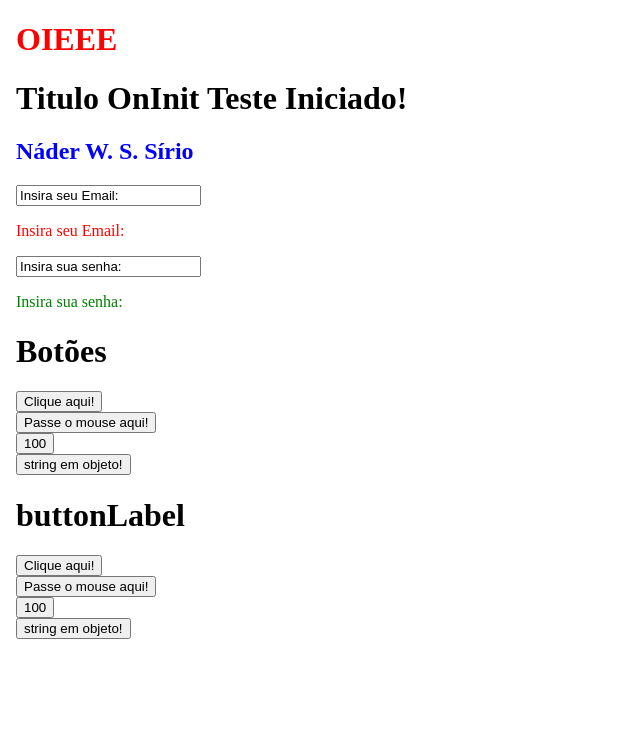
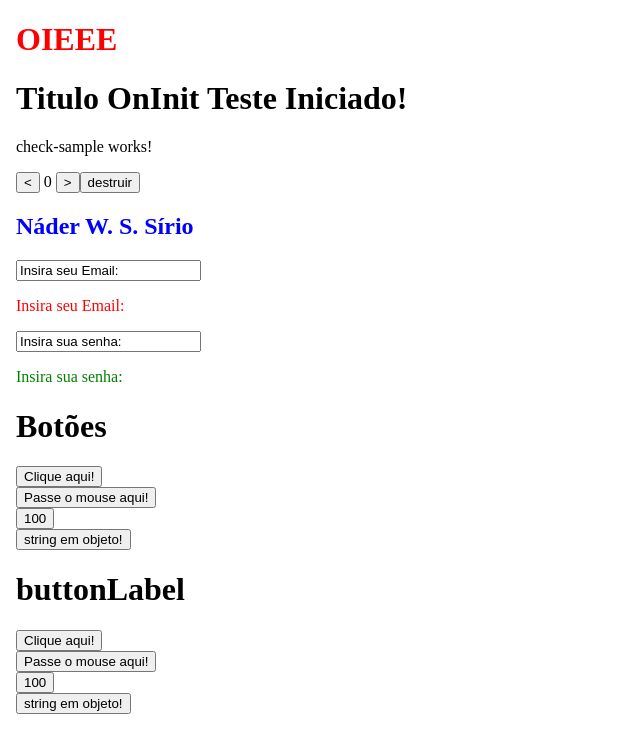
Before and after one commit to nadersirio/Angular-firsts-steps, an Angular app: page / in a window 1280 px wide. Shown: the top 752 px of the page, without its empty margins (0-640 px from the left). Built offline with nearby package versions, Linux system fonts and the light colour scheme.

Commit message:
add: life-cycles

```diff
--- a/src/app/app.component.html
+++ b/src/app/app.component.html
@@ -7,6 +7,8 @@
   <body>
     <h1>OIEEE</h1>
     <app-title></app-title>
+    <app-check-sample *ngIf="isAliveCheckSample"></app-check-sample>
+    <button (click)="disposeCheckSample()">destruir</button>
     <menu-component></menu-component>
     <entry-data-component></entry-data-component>
     <button-component [label]="buttonLabel"></button-component>
--- a/src/app/app.component.ts
+++ b/src/app/app.component.ts
@@ -7,4 +7,9 @@ import { Component } from '@angular/core';
 })
 export class AppComponent {
   buttonLabel: string = 'Botões';
+  isAliveCheckSample:boolean = true;
+
+  disposeCheckSample():void{
+    this.isAliveCheckSample = false;
+  }
 }
--- a/src/app/app.module.ts
+++ b/src/app/app.module.ts
@@ -8,6 +8,7 @@ import { MenuComponent } from './components/menu.component';
 import { ButtonComponent } from './components/button.component';
 import { EntryDataComponent } from './components/entry-data.component';
 import { TitleComponent } from './components/title.component';
+import { CheckSampleComponent } from './check-sample/check-sample.component';
 
 @NgModule({
   declarations: [
@@ -16,6 +17,7 @@ import { TitleComponent } from './components/title.component';
     MenuComponent,
     ButtonComponent,
     EntryDataComponent,
+    CheckSampleComponent,
   ],
   imports: [
     BrowserModule,
--- /dev/null
+++ b/src/app/check-sample/check-sample.component.html
@@ -0,0 +1,4 @@
+<p>check-sample works!</p>
+<button (click)="decrementar()"> < </button>
+{{quantidade}}
+<button (click)="adicionar()"> > </button>
--- /dev/null
+++ b/src/app/check-sample/check-sample.component.ts
@@ -0,0 +1,59 @@
+import {
+  Component,
+  OnInit,
+  DoCheck,
+  AfterContentChecked,
+  AfterContentInit,
+  AfterViewChecked,
+  AfterViewInit,
+  OnDestroy,
+} from '@angular/core';
+
+@Component({
+  selector: 'app-check-sample',
+  templateUrl: './check-sample.component.html',
+  styleUrls: ['./check-sample.component.css']
+})
+export class CheckSampleComponent implements
+OnInit,
+DoCheck,
+AfterContentChecked,
+AfterContentInit,
+AfterViewChecked,
+AfterViewInit,
+OnDestroy {
+
+  quantidade:number = 0
+
+  constructor() { }
+
+  adicionar(){
+    this.quantidade += 1
+  }
+
+  decrementar(){
+    this.quantidade -=1
+  }
+
+  ngOnDestroy(): void {
+    console.log("deletado");
+  }
+  ngAfterViewInit(): void {
+    console.log('ngAfterViewInit')
+  }
+  ngAfterViewChecked(): void {
+    console.log('ngAfterViewChecked')
+  }
+  ngAfterContentInit(): void {
+    console.log('ngAfterContentInit')
+  }
+  ngAfterContentChecked(): void {
+    console.log('ngAfterContentChecked')
+  }
+  ngDoCheck(): void {
+    console.log('ngDoCheck')
+  }
+  ngOnInit(): void {
+    console.log('ngOnInit')
+  }
+}
```
Also changed, not shown: src/app/check-sample/check-sample.component.css (added), 1 other file (tests, documents, lock files or other folders).
